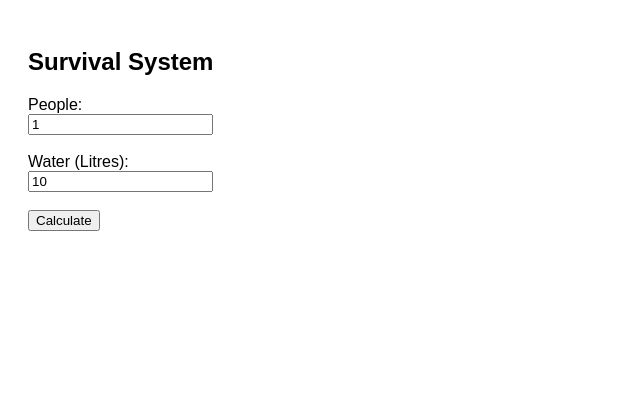
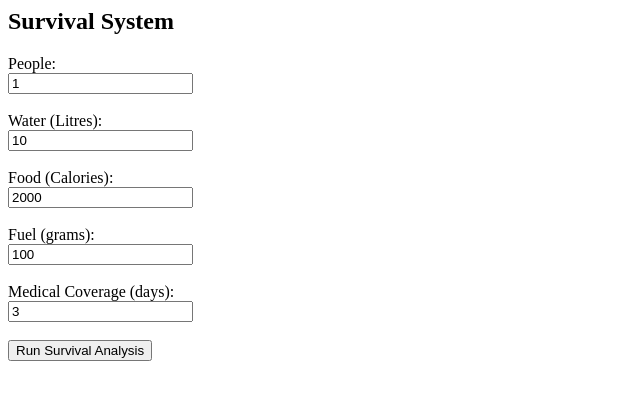
Before and after one commit to DarkFate673/survival-backend, a Flask app: page / in a window 1280 px wide. Shown: the top 400 px of the page, without its empty margins (0-640 px from the left). Run offline with Flask 3, Linux system fonts and the light colour scheme.

Commit message:
Update index.html

```diff
--- a/templates/index.html
+++ b/templates/index.html
@@ -1,10 +1,3 @@
-<!DOCTYPE html>
-<html>
-<head>
-    <title>Survival System</title>
-</head>
-<body style="font-family: Arial; padding: 20px;">
-
 <h2>Survival System</h2>
 
 <label>People:</label><br>
@@ -13,15 +6,27 @@
 <label>Water (Litres):</label><br>
 <input id="water" type="number" value="10"><br><br>
 
-<button onclick="calculate()">Calculate</button>
+<label>Food (Calories):</label><br>
+<input id="food" type="number" value="2000"><br><br>
 
-<h3 id="result"></h3>
+<label>Fuel (grams):</label><br>
+<input id="fuel" type="number" value="100"><br><br>
+
+<label>Medical Coverage (days):</label><br>
+<input id="medical" type="number" value="3"><br><br>
+
+<button onclick="calculate()">Run Survival Analysis</button>
+
+<h3 id="output"></h3>
 
 <script>
 async function calculate() {
     const data = {
         people: Number(document.getElementById("people").value),
-        water: Number(document.getElementById("water").value)
+        water: Number(document.getElementById("water").value),
+        food: Number(document.getElementById("food").value),
+        fuel: Number(document.getElementById("fuel").value),
+        medical: Number(document.getElementById("medical").value)
     };
 
     const res = await fetch("/calculate", {
@@ -32,10 +37,9 @@ async function calculate() {
 
     const result = await res.json();
 
-    document.getElementById("result").innerText =
-        "Days survivable: " + result.days;
+    document.getElementById("output").innerText =
+        "Days: " + result.survivable_days +
+        " | Weakest: " + result.weakest +
+        " | Status: " + result.status;
 }
 </script>
-
-</body>
-</html>
```
